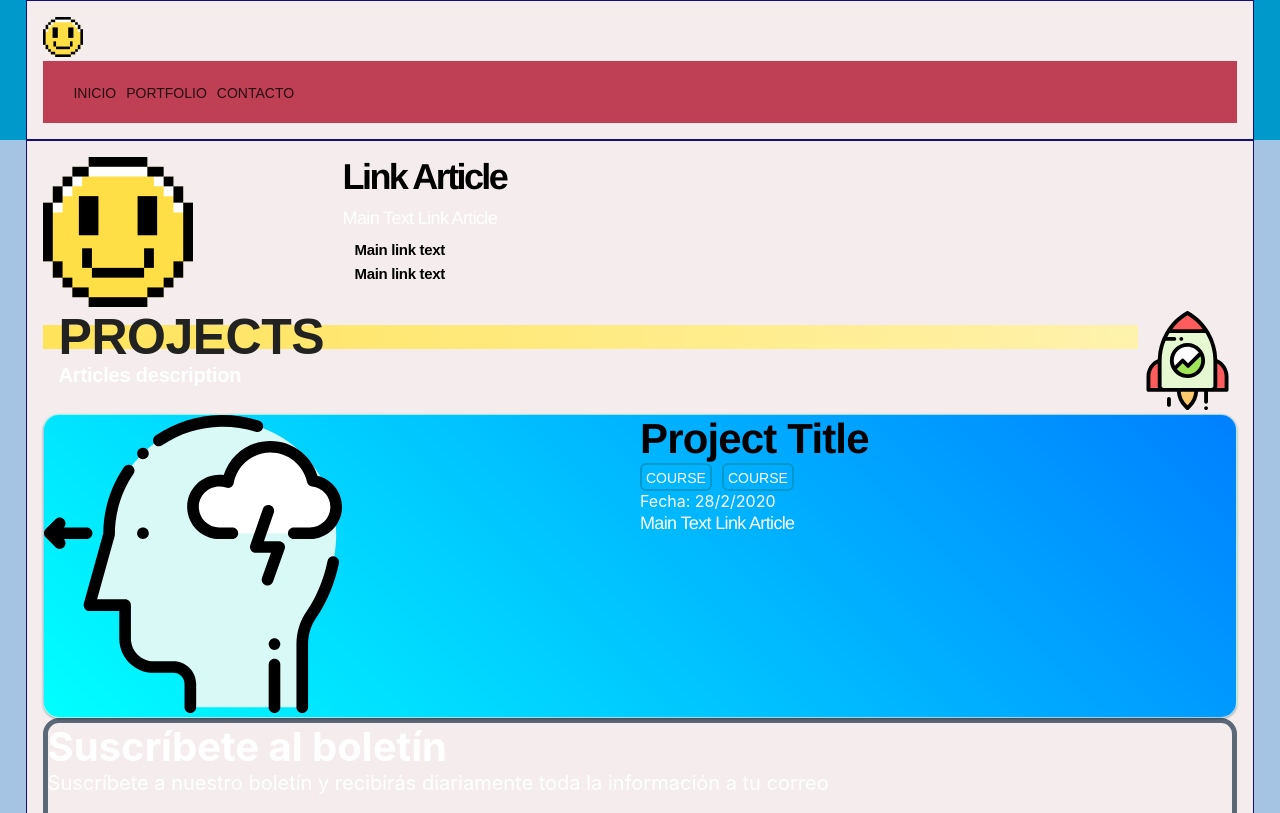
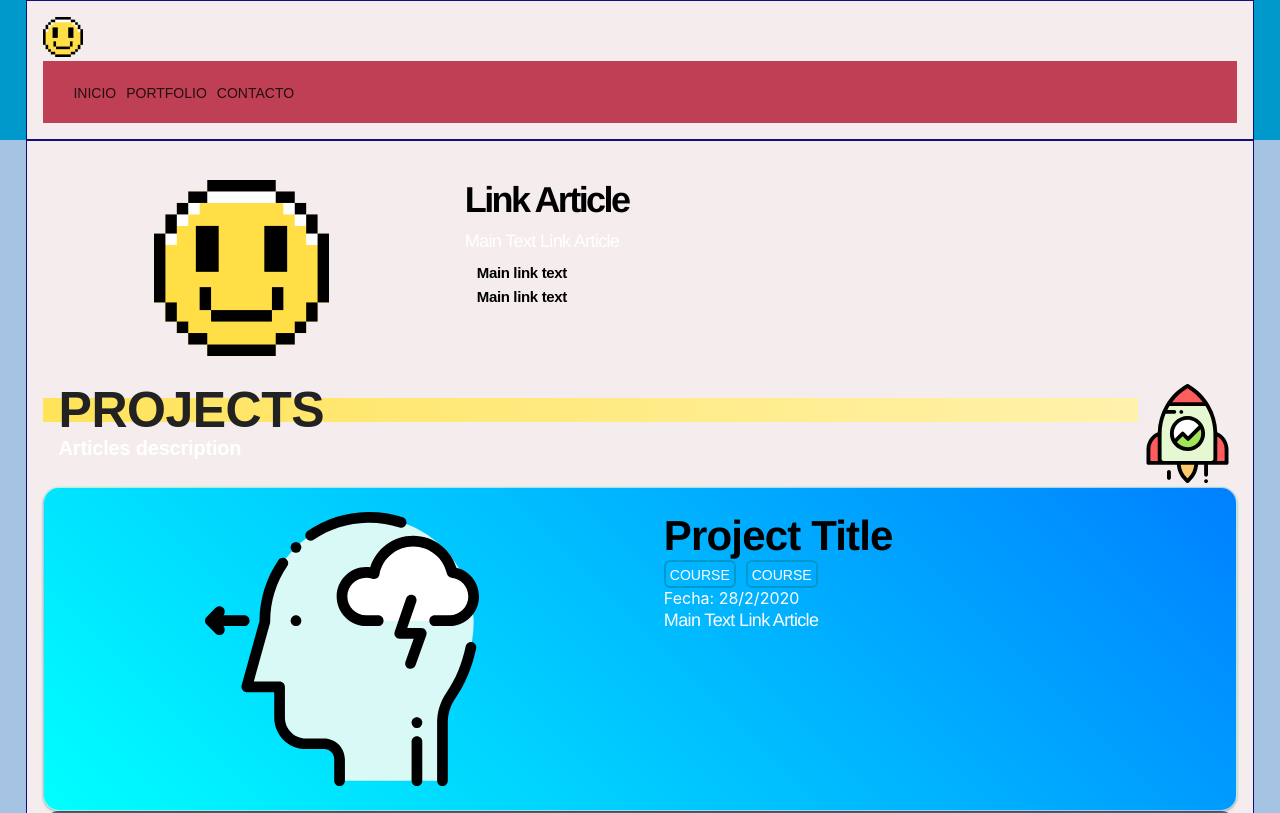
Before and after one commit to tonihckt/gulp4-sass-bootstrap, a website: page src/index.html in a window 1280 px wide. Shown: the top 813 px of the page. Drawn offline with Linux system fonts and the light colour scheme.

Commit message:
flex-own

```diff
--- /dev/null
+++ b/src/assets/scss/01._abstracts/_animations.scss
@@ -0,0 +1,152 @@
+/*!
+ *
+ * ======================================================================
+ * 00. ANIMATIONS
+ * ======================================================================
+ *
+ */
+
+
+/**
+* ANIMATIONS AND KEYFRAMES
+* -------------------------------------------------------------------
+* slide-in | slide-out
+*/
+
+// ==> Mixin keyframe
+@mixin keyframe ($animation-name) {
+    @-webkit-keyframes #{$animation-name}{
+        @content;
+    }
+
+    @-moz-keyframes #{$animation-name} {
+        @content;
+    }
+
+    @-ms-keyframes #{$animation-name} {
+      @content;
+    }
+
+    @-o-keyframes #{$animation-name} {
+        @content;
+    }
+
+    @keyframes #{$animation-name} {
+        @content;
+    }
+  }
+
+
+  // ==> Mixin animation
+  @mixin animation ($delay, $duration, $animation, $direction: forward, $fillmode: fowards) {
+    -webkit-animation-delay: $delay;
+    -webkit-animation-duration: $duration;
+    -webkit-animation-name: $animation;
+    -webkit-animation-fill-mode: $fillmode;
+    -webkit-animation-direction: $direction;
+
+    -moz-animation-delay: $delay;
+    -moz-animation-duration: $duration;
+    -moz-animation-name: $animation;
+    -moz-animation-fill-mode: $fillmode;
+    -moz-animation-direction: $direction;
+
+    animation-delay: $delay;
+    animation-duration: $duration;
+    animation-name: $animation;
+    animation-fill-mode: $fillmode;
+    animation-direction: $direction;
+  }
+
+  /**
+   * ANIMATIONS
+   * -------------------------------------------------------------------
+   *
+   * .animation-slide-in-up{ @include animation(0, 0.5s, animation-slide-in-up, ease); }
+   * .animation-slide-in-down{ @include animation(0, 0.5s, animation-slide-in-down, ease); }
+   * .animation-slide-in-right{ @include animation(0, 0.5s, animation-slide-in-right, ease); }
+   * .animation-slide-in-left{ @include animation(0, 0.5s, animation-slide-in-left, ease); }
+   * .animation-slide-out-up{ @include animation(0, 0.5s, animation-slide-out-up, ease); }
+   * .animation-slide-out-down{ @include animation(0, 0.5s, animation-slide-out-down, ease); }
+   * .animation-slide-out-right{ @include animation(0, 0.5s, animation-slide-out-right, ease); }
+   * .animation-slide-out-left{ @include animation(0, 0.5s, animation-slide-out-left, ease); }
+   */
+
+  // // ==> Slide Out Top from Center
+  @include keyframe(animation-slide-out-up) {
+    0% {
+        transform: translate(0,0);
+    }
+
+    100% {
+        transform: translate(0,-100%);
+    }
+  }
+
+  @include keyframe(animation-slide-out-down) {
+    0% {
+        transform: translate(0,0);
+    }
+
+    100% {
+        transform: translate(0,100%);
+    }
+  }
+
+  // ==> Slide Out Left from Center
+  @include keyframe(animation-slide-out-left) {
+    0% {
+        transform: translate(0,0);
+    }
+    100% {
+        transform: translate(-100%,0);
+    }
+  }
+
+  // ==> Slide out Right from Center
+  @include keyframe(animation-slide-out-right) {
+    0% {
+        transform: translate(0,0);
+    }
+    100% {
+        transform: translate(100%,0);
+    }
+  }
+
+  @include keyframe(animation-slide-in-up) {
+    0% {
+        transform: translate(0,100%);
+    }
+    100% {
+        transform: translate(0,0);
+    }
+  }
+
+  @include keyframe(animation-slide-in-down) {
+    0% {
+        transform: translate(0,-100%);
+    }
+    100% {
+        transform: translate(0,0);
+    }
+  }
+
+  // ==> Slide in Left to Center
+  @include keyframe(animation-slide-in-left) {
+    0% {
+        transform: translate(-100%,0);
+    }
+    100% {
+        transform: translate(0,0);
+    }
+  }
+
+  // ==> Slide in Right to Center
+  @include keyframe(animation-slide-in-right) {
+    0% {
+        transform: translate(100%,0);
+    }
+    100% {
+        transform: translate(0,0);
+    }
+  }
--- a/src/assets/scss/01._abstracts/_mixins.scss
+++ b/src/assets/scss/01._abstracts/_mixins.scss
@@ -408,3 +408,30 @@
     flex-shrink: 0;
   }
 }
+
+
+/**
+ * FLEXBOX OWN CONFIGURATION
+ * -------------------------------------------------------------------
+ * .element{@include flex-config($flex-direction: row, $align-items: center, $justify-content: center);}
+ */
+
+@mixin flex-config($justify-content: false, $flex: false, $flex-direction: false, $align-items: false) {
+  display: flex;
+
+  @if $justify-content != false {
+    justify-content: $justify-content;
+  }
+
+  @if $flex != false {
+    flex: $flex;
+  }
+
+  @if $flex-direction != false {
+    flex-direction: $flex-direction;
+  }
+
+  @if $align-items != false {
+    align-items: $align-items;
+  }
+}
--- a/src/assets/scss/01._abstracts/_utilities.scss
+++ b/src/assets/scss/01._abstracts/_utilities.scss
@@ -72,147 +72,3 @@
     margin-top: unset;
   }
 }
-
-
-/**
-* ANIMATIONS AND KEYFRAMES
-* -------------------------------------------------------------------
-*/
-
-// ==> Mixin keyframe
-@mixin keyframe ($animation-name) {
-  @-webkit-keyframes #{$animation-name}{
-      @content;
-  }
-
-  @-moz-keyframes #{$animation-name} {
-      @content;
-  }
-
-  @-ms-keyframes #{$animation-name} {
-    @content;
-  }
-
-  @-o-keyframes #{$animation-name} {
-      @content;
-  }
-
-  @keyframes #{$animation-name} {
-      @content;
-  }
-}
-
-
-// ==> Mixin animation
-@mixin animation ($delay, $duration, $animation, $direction: forward, $fillmode: fowards) {
-  -webkit-animation-delay: $delay;
-  -webkit-animation-duration: $duration;
-  -webkit-animation-name: $animation;
-  -webkit-animation-fill-mode: $fillmode;
-  -webkit-animation-direction: $direction;
-
-  -moz-animation-delay: $delay;
-  -moz-animation-duration: $duration;
-  -moz-animation-name: $animation;
-  -moz-animation-fill-mode: $fillmode;
-  -moz-animation-direction: $direction;
-
-  animation-delay: $delay;
-  animation-duration: $duration;
-  animation-name: $animation;
-  animation-fill-mode: $fillmode;
-  animation-direction: $direction;
-}
-
-/**
- * ANIMATIONS
- * -------------------------------------------------------------------
- *
- * .animation-slide-in-up{ @include animation(0, 0.5s, animation-slide-in-up, ease); }
- * .animation-slide-in-down{ @include animation(0, 0.5s, animation-slide-in-down, ease); }
- * .animation-slide-in-right{ @include animation(0, 0.5s, animation-slide-in-right, ease); }
- * .animation-slide-in-left{ @include animation(0, 0.5s, animation-slide-in-left, ease); }
- * .animation-slide-out-up{ @include animation(0, 0.5s, animation-slide-out-up, ease); }
- * .animation-slide-out-down{ @include animation(0, 0.5s, animation-slide-out-down, ease); }
- * .animation-slide-out-right{ @include animation(0, 0.5s, animation-slide-out-right, ease); }
- * .animation-slide-out-left{ @include animation(0, 0.5s, animation-slide-out-left, ease); }
- */
-
-// // ==> Slide Out Top from Center
-@include keyframe(animation-slide-out-up) {
-  0% {
-      transform: translate(0,0);
-  }
-
-  100% {
-      transform: translate(0,-100%);
-  }
-}
-
-@include keyframe(animation-slide-out-down) {
-  0% {
-      transform: translate(0,0);
-  }
-
-  100% {
-      transform: translate(0,100%);
-  }
-}
-
-// ==> Slide Out Left from Center
-@include keyframe(animation-slide-out-left) {
-  0% {
-      transform: translate(0,0);
-  }
-  100% {
-      transform: translate(-100%,0);
-  }
-}
-
-// ==> Slide out Right from Center
-@include keyframe(animation-slide-out-right) {
-  0% {
-      transform: translate(0,0);
-  }
-  100% {
-      transform: translate(100%,0);
-  }
-}
-
-@include keyframe(animation-slide-in-up) {
-  0% {
-      transform: translate(0,100%);
-  }
-  100% {
-      transform: translate(0,0);
-  }
-}
-
-@include keyframe(animation-slide-in-down) {
-  0% {
-      transform: translate(0,-100%);
-  }
-  100% {
-      transform: translate(0,0);
-  }
-}
-
-// ==> Slide in Left to Center
-@include keyframe(animation-slide-in-left) {
-  0% {
-      transform: translate(-100%,0);
-  }
-  100% {
-      transform: translate(0,0);
-  }
-}
-
-// ==> Slide in Right to Center
-@include keyframe(animation-slide-in-right) {
-  0% {
-      transform: translate(100%,0);
-  }
-  100% {
-      transform: translate(0,0);
-  }
-}
--- a/src/assets/scss/03._components/_cards.scss
+++ b/src/assets/scss/03._components/_cards.scss
@@ -18,11 +18,14 @@
 
 
   &__right {
-    margin: auto;
+    margin: 0 auto;
+    padding: 2%;
     @include grid-col(6);
   }
 
   &__left {
+    margin: 0 auto;
+    padding: 2%;
     @include grid-col(6);
   }
 
@@ -138,6 +141,12 @@
         width: 100%;
         max-width: 100%;
       }
+
+      &__picture{
+        display: flex;
+        justify-content: center;
+        align-items: center;
+      }
     }
   }
 
--- a/src/assets/scss/04._layout/_article-list.scss
+++ b/src/assets/scss/04._layout/_article-list.scss
@@ -11,13 +11,21 @@
   $this: &;
   @include clearfix;
 
-
   display: flex;
   position: relative;
   // padding-bottom: 22px;
+  @include grid();
 
-  &__right{}
-  &__left{}
+
+  &__right{
+    @include grid-col(4);
+    padding: 2%;
+
+  }
+  &__left{
+    @include grid-col(8);
+    padding: 2%;
+  }
 
   &__img-link {
     max-width: 500px;
@@ -32,6 +40,8 @@
   &__picture {
     display: block;
     position: relative;
+    margin: 0 auto;
+    text-align: center;
   }
 
   &__wrapper {
--- a/src/assets/scss/04._layout/_category-tag.scss
+++ b/src/assets/scss/04._layout/_category-tag.scss
@@ -61,7 +61,7 @@
   }
 
   &__title.highlighted {
-    font-size: 50px;
+    font-size: rem-calc(50px);
     color: #222;
     background-color: #fff2ac;
     background-image: linear-gradient(to right, #ffe359 0%, #fff2ac 100%);
--- a/src/assets/scss/04._layout/_newsletter-flow.scss
+++ b/src/assets/scss/04._layout/_newsletter-flow.scss
@@ -7,6 +7,7 @@
  */
 
  .c-subscribe {
+    padding: 2%;
     // background:#a5c3e2;
     @include opacity(1);
     @include border(5px,solid,rgba(14, 36, 58, 0.66),all);
--- a/src/assets/scss/main.scss
+++ b/src/assets/scss/main.scss
@@ -28,6 +28,7 @@
 @import "01._abstracts/mixins";
 @import "01._abstracts/helpers";
 @import "01._abstracts/placeholders";
+@import "01._abstracts/animations";
 @import "01._abstracts/grid-system";
 
 
```
Also changed, not shown: src/assets/css/main.css, src/assets/scss/03._components/_slider.scss (line endings or trailing spaces).
